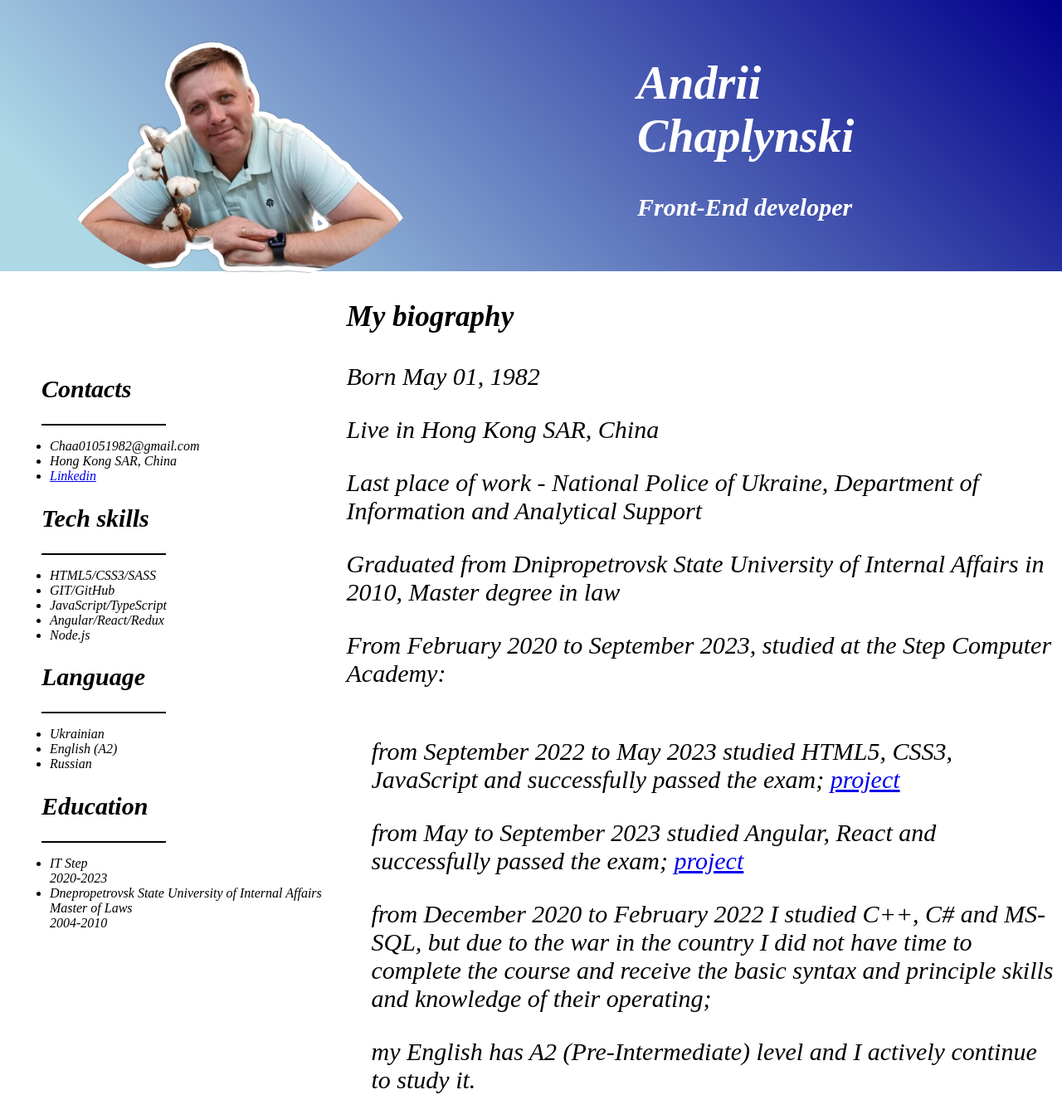
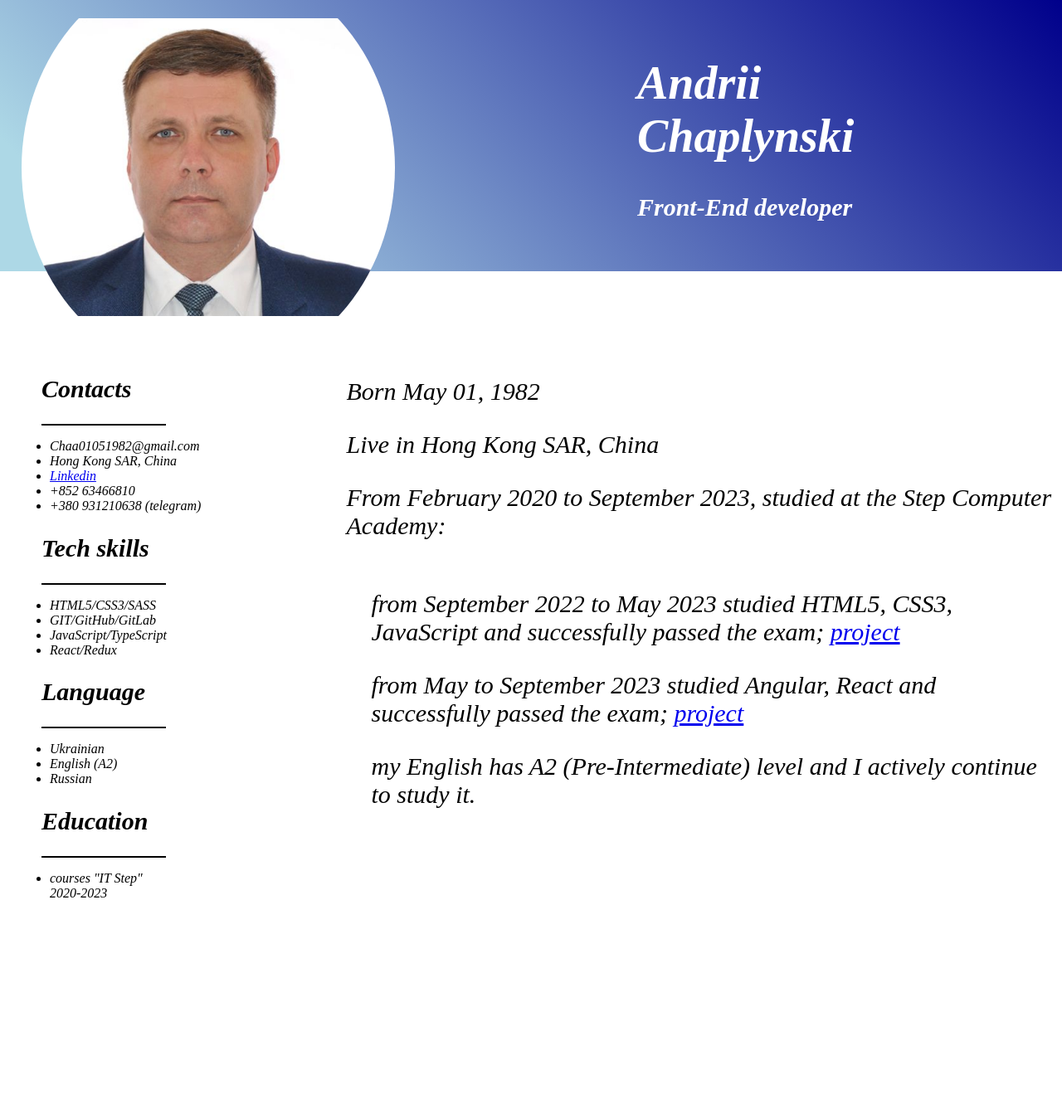
Before and after one commit to Chaa1982/CV, a plain HTML site: page index.html in a window 1280 px wide. Shown: the whole page at 83% size. After the commit the page ends 1102 px from the top, so only its background shows below. Drawn offline with Linux system fonts and the light colour scheme.

Commit message:
edited 13.08.2024

```diff
--- a/index.html
+++ b/index.html
@@ -26,6 +26,9 @@
                     <li>Chaa01051982@gmail.com</li>
                     <li>Hong Kong SAR, China</li>
                     <li><a href="linkedin.com/in/андрій-чаплинський-28443717b">Linkedin</a></li>
+                    <li>+852 63466810</li>
+                    <li>+380 931210638 (telegram)</li>
+
                 </ul>
             </section>
             <section class="tech-skills">
@@ -33,10 +36,9 @@
                 <div class="lines"></div>
                 <ul>
                     <li>HTML5/CSS3/SASS</li>
-                    <li>GIT/GitHub</li>
+                    <li>GIT/GitHub/GitLab</li>
                     <li>JavaScript/TypeScript</li>
-                    <li>Angular/React/Redux</li>
-                    <li>Node.js</li>
+                    <li>React/Redux</li>
                 </ul>
             </section>
             <section class="language">
@@ -52,18 +54,15 @@
                 <h2>Education</h2>
                 <div class="lines"></div>
                 <ul>
-                    <li>IT Step<br>2020-2023</li>
-                    <li>Dnepropetrovsk State University of Internal Affairs<br>Master of Laws<br>2004-2010</li>
+                    <li>courses "IT Step"<br>2020-2023</li>
                 </ul>
             </section>
         </aside>
         <section class="main-section">
             <div class="main-content-biographi">
-                <h3>My biography</h3>
+
                 <p className='p-biography'>Born May 01, 1982</p>
                 <p className='p-biography'>Live in Hong Kong SAR, China</p>
-                <p className='p-biography'>Last place of work - National Police of Ukraine, Department of Information and Analytical Support</p>
-                <p className='p-biography'>Graduated from Dnipropetrovsk State University of Internal Affairs in 2010, Master degree in law </p>
                 <p className='p-biography'>From February 2020 to September 2023, studied at the Step Computer Academy:</p>
             </div>
             <div class="skills-wrap">
@@ -88,11 +87,6 @@
                   </a>
                 </p>
                 <p class="p-learn">
-                  from December 2020 to February 2022 I studied C++, C# and MS-SQL, but
-                  due to the war in the country I did not have time to complete the
-                  course and receive the basic syntax and principle skills and knowledge of their operating;
-                </p>
-                <p class="p-learn">
                   my English has A2 (Pre-Intermediate) level and I actively continue to study it.
                 </p>
               </div>
--- a/style.css
+++ b/style.css
@@ -13,18 +13,18 @@ body {
 
 }
 .foto-wrapper {
-    background-image: url(./images/myFoto.webp);
+    background-image: url(./images/foto1.jpeg);
     background-size: contain;
     background-repeat: no-repeat;
     background-position: center;
     background-size: 100%;
     width: 450px;
-    height: 300px;
+    height: 500px;
     border-radius: 50%;
 
     position: absolute;
-    left: 5%;
-    top: 5%;
+    left: 2%;
+    top: -6%;
 }
 
 .header h1, .header h3 {
```
